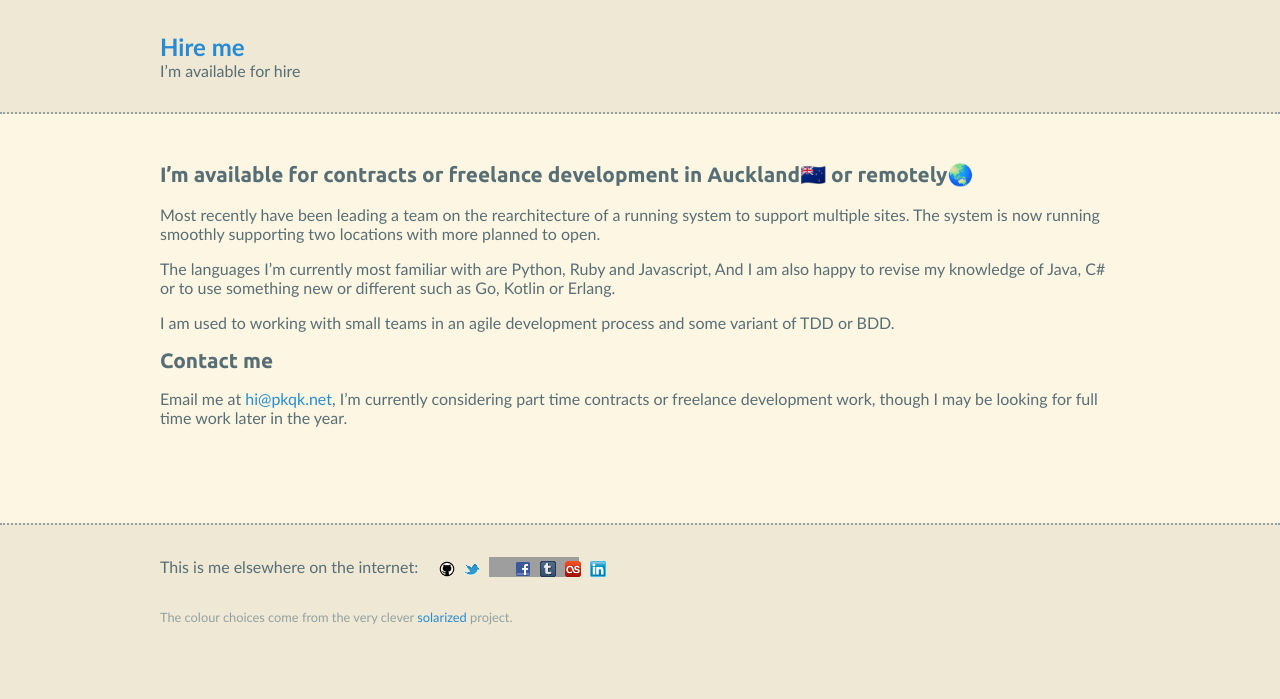
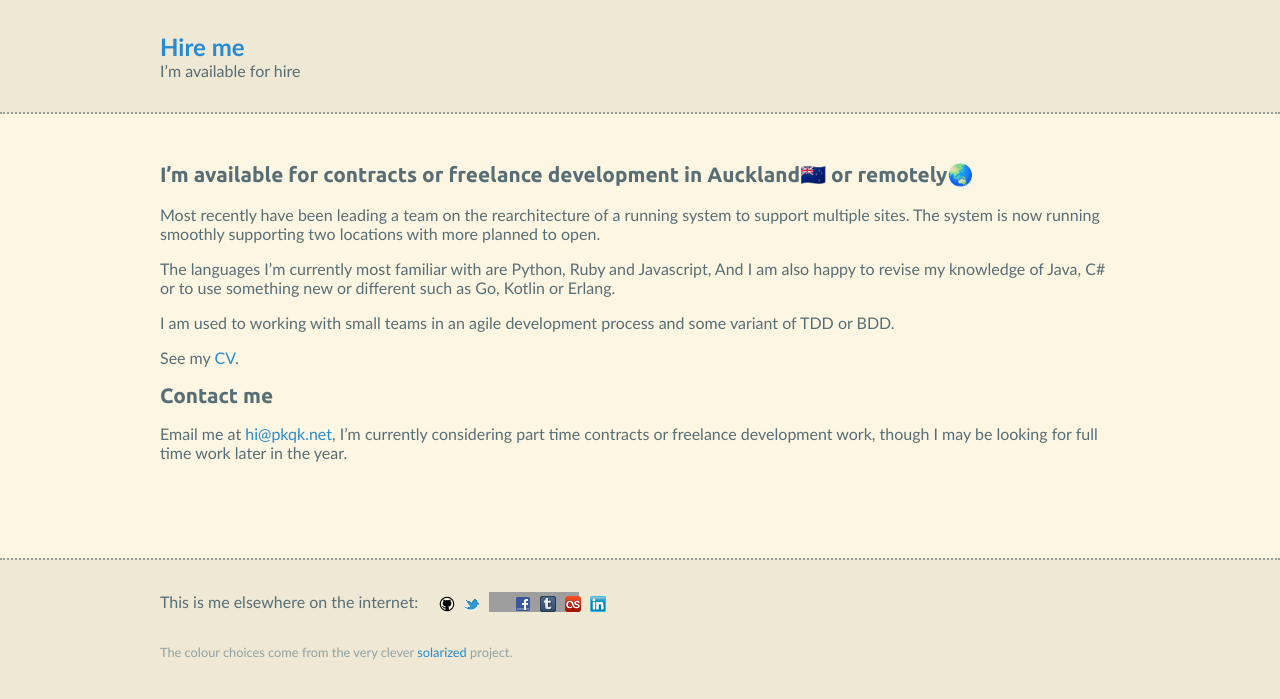
Before and after one commit to pkqk/pkqk.github.io, a Jekyll site: the page built from work.md, in a window 1280 px wide. Shown: the top 699 px of the page. Built offline with Jekyll 4.4.1, drawn with Linux system fonts in a browser that asks for light colours; grey boxes are pictures that could not be loaded.

Commit message:
Add cv link

```diff
--- a/work.md
+++ b/work.md
@@ -11,6 +11,8 @@ The languages I'm currently most familiar with are Python, Ruby and Javascript,
 
 I am used to working with small teams in an agile development process and some variant of TDD or BDD.
 
+See my [CV](cv).
+
 ## Contact me
 
 Email me at [hi&#64;pkqk.net][enquire], I’m currently considering part time contracts or freelance development work, though I may be looking for full time work later in the year.
```
